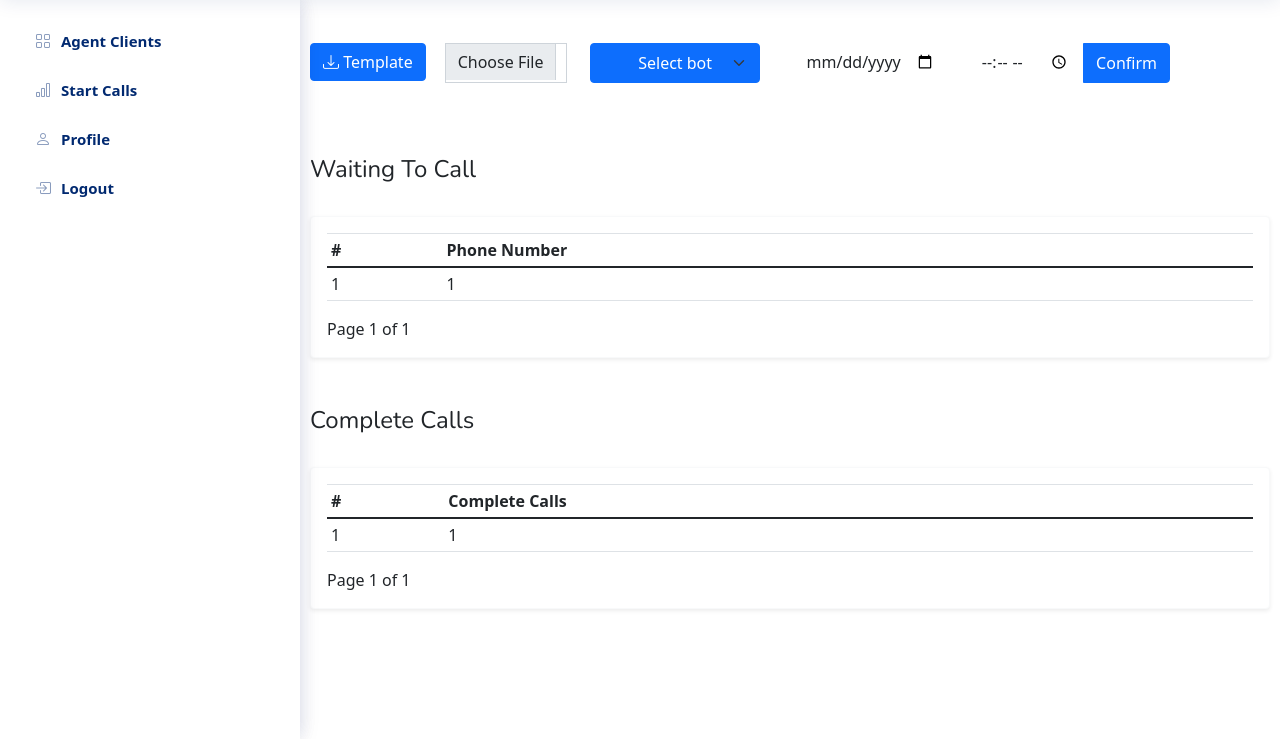
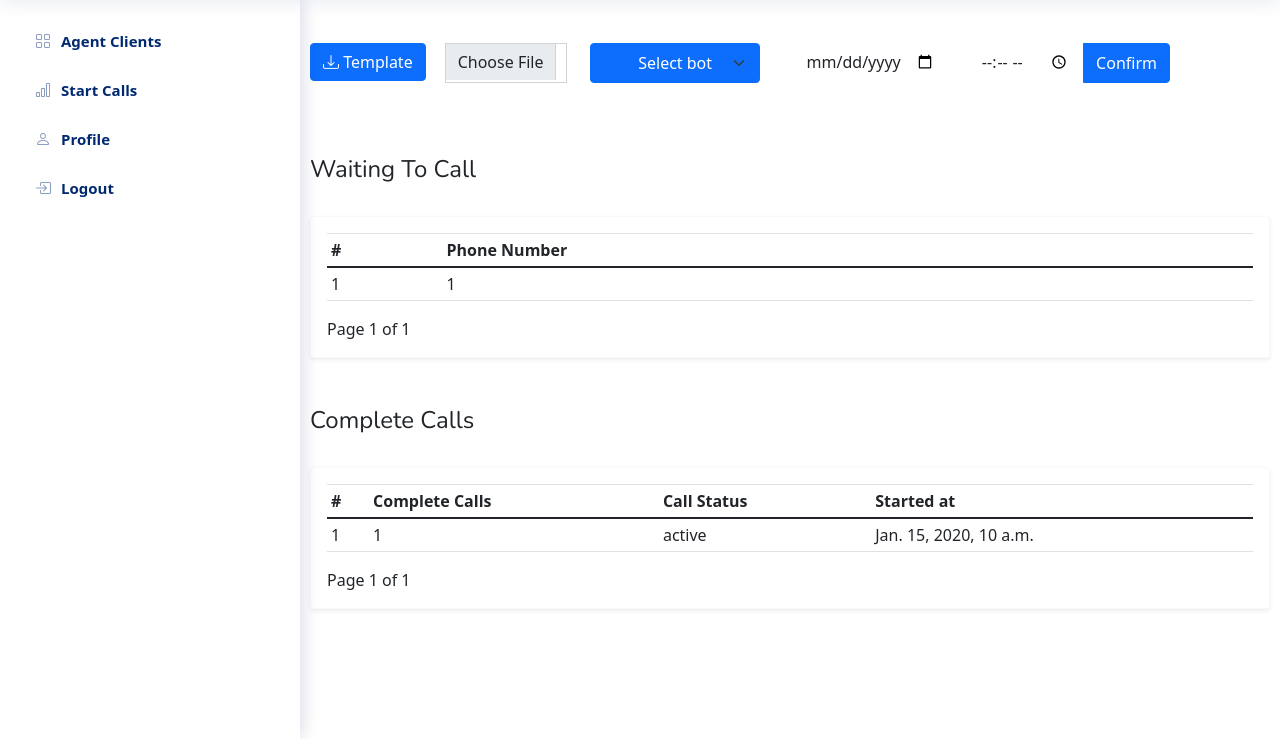
Before and after one commit to advoco-gh/Crm, a Django app: template apps/templates/crm/start_calls.html in a window 1280 px wide. Shown: the part 61-800 px from the top of the page. Run offline with Django 3.2, Linux system fonts and the light colour scheme; the template is opened without the code that fills it: most values are stand-ins (such as "Sample title", 1, 10 or a date in 2020); some libraries are stand-ins or nearby versions; grey boxes are pictures that could not be loaded.

Commit message:
update on call sheets

```diff
--- a/apps/templates/crm/start_calls.html
+++ b/apps/templates/crm/start_calls.html
@@ -118,6 +118,10 @@
                           <tr>
                               <th class="border-0">#</th>
                               <th class="border-0">Complete Calls</th>
+                              <th class="border-0">Call Status</th>
+                              <th class="border-0">Started at</th>
+
+
                           </tr>
                       </thead>
                       <tbody>
@@ -125,6 +129,9 @@
                           <tr>
                               <td class="border-0"> {{number.id}} </td>
                               <td class="border-0 font-weight-bold"><span class="icon icon-xs icon-gray w-30"><span class="fas fa-globe-europe"></span></span>{{number.phone_number}}</td>
+                              <td class="border-0 font-weight-bold"><span class="icon icon-xs icon-gray w-30"><span class="fas fa-globe-europe"></span></span>{{number.call_status}}</td>
+                              <td class="border-0 font-weight-bold"><span class="icon icon-xs icon-gray w-30"><span class="fas fa-globe-europe"></span></span>{{number.start_time}}</td>
+
 
                           </tr>
                           {% endfor %}
```
